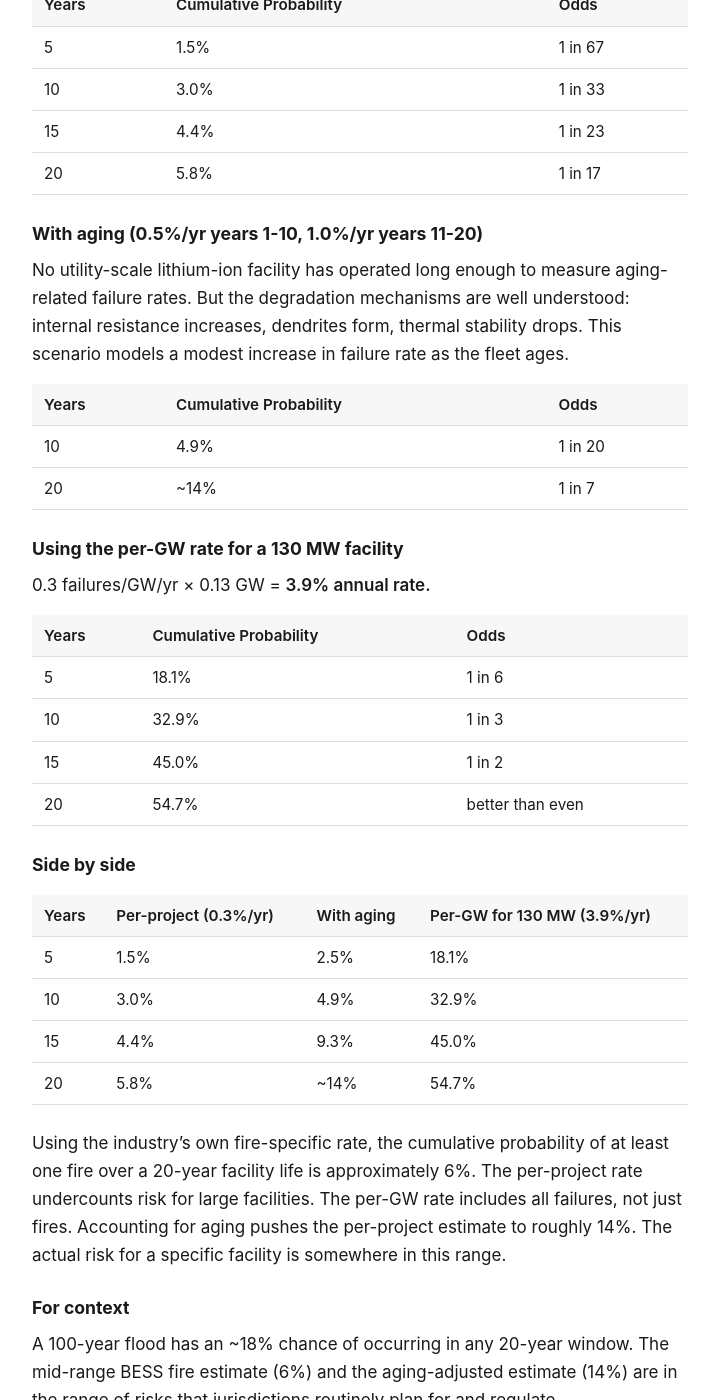
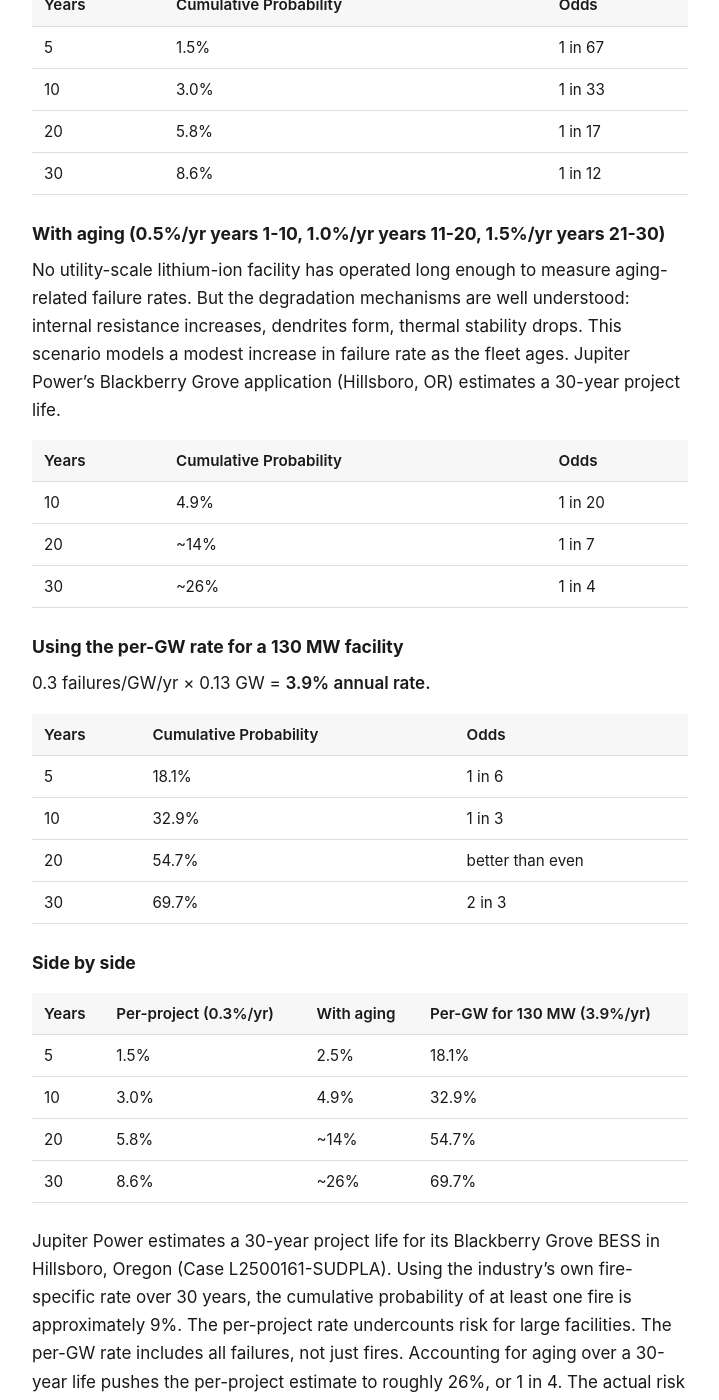
Before and after one commit to calef/cascadia-ridge-bess, a Jekyll site: the page built from _pages/fire-risk.md, in a window 1280 px wide and 1400 px high, scrolled down 1183 px. Shown: the whole window, without its empty margins (280-999 px from the left). Built offline with Jekyll 4.4.1, drawn with Linux system fonts in a browser that asks for light colours; some of the changed text lies outside the part shown.

Commit message:
Deploy site 2026-04-07-100539

```diff
--- a/_pages/fire-risk.md
+++ b/_pages/fire-risk.md
@@ -26,17 +26,18 @@ The industry's preferred number. Doesn't account for facility size.
 |---|---|---|
 | 5 | 1.5% | 1 in 67 |
 | 10 | 3.0% | 1 in 33 |
-| 15 | 4.4% | 1 in 23 |
 | 20 | 5.8% | 1 in 17 |
+| 30 | 8.6% | 1 in 12 |
 
-### With aging (0.5%/yr years 1-10, 1.0%/yr years 11-20)
+### With aging (0.5%/yr years 1-10, 1.0%/yr years 11-20, 1.5%/yr years 21-30)
 
-No utility-scale lithium-ion facility has operated long enough to measure aging-related failure rates. But the degradation mechanisms are well understood: internal resistance increases, dendrites form, thermal stability drops. This scenario models a modest increase in failure rate as the fleet ages.
+No utility-scale lithium-ion facility has operated long enough to measure aging-related failure rates. But the degradation mechanisms are well understood: internal resistance increases, dendrites form, thermal stability drops. This scenario models a modest increase in failure rate as the fleet ages. Jupiter Power's Blackberry Grove application (Hillsboro, OR) estimates a 30-year project life.
 
 | Years | Cumulative Probability | Odds |
 |---|---|---|
 | 10 | 4.9% | 1 in 20 |
 | 20 | ~14% | 1 in 7 |
+| 30 | ~26% | 1 in 4 |
 
 ### Using the per-GW rate for a 130 MW facility
 
@@ -46,8 +47,8 @@ No utility-scale lithium-ion facility has operated long enough to measure aging-
 |---|---|---|
 | 5 | 18.1% | 1 in 6 |
 | 10 | 32.9% | 1 in 3 |
-| 15 | 45.0% | 1 in 2 |
 | 20 | 54.7% | better than even |
+| 30 | 69.7% | 2 in 3 |
 
 ### Side by side
 
@@ -55,14 +56,14 @@ No utility-scale lithium-ion facility has operated long enough to measure aging-
 |---|---|---|---|
 | 5 | 1.5% | 2.5% | 18.1% |
 | 10 | 3.0% | 4.9% | 32.9% |
-| 15 | 4.4% | 9.3% | 45.0% |
 | 20 | 5.8% | ~14% | 54.7% |
+| 30 | 8.6% | ~26% | 69.7% |
 
-Using the industry's own fire-specific rate, the cumulative probability of at least one fire over a 20-year facility life is approximately 6%. The per-project rate undercounts risk for large facilities. The per-GW rate includes all failures, not just fires. Accounting for aging pushes the per-project estimate to roughly 14%. The actual risk for a specific facility is somewhere in this range.
+Jupiter Power estimates a 30-year project life for its Blackberry Grove BESS in Hillsboro, Oregon (Case L2500161-SUDPLA). Using the industry's own fire-specific rate over 30 years, the cumulative probability of at least one fire is approximately 9%. The per-project rate undercounts risk for large facilities. The per-GW rate includes all failures, not just fires. Accounting for aging over a 30-year life pushes the per-project estimate to roughly 26%, or 1 in 4. The actual risk for a specific facility is somewhere in this range.
 
 ### For context
 
-A 100-year flood has an ~18% chance of occurring in any 20-year window. The mid-range BESS fire estimate (6%) and the aging-adjusted estimate (14%) are in the range of risks that jurisdictions routinely plan for and regulate.
+A 100-year flood has a ~26% chance of occurring in any 30-year window. The mid-range BESS fire estimate (9%) and the aging-adjusted estimate (26%) are in the range of risks that jurisdictions routinely plan for and regulate.
 
 ## Why the real number is probably higher
 
@@ -98,9 +99,9 @@ This is why [ordinance amendments](/what-we-are-asking#ordinance-amendments) mat
 
 This facility would be adjacent to thousands of homes in the Snoqualmie Valley, next to fish-bearing streams that feed into the Snoqualmie River where ESA-listed Chinook salmon, steelhead, and bull trout are present, in a ridge-bounded valley where inversions trap smoke close to the ground.
 
-| Chemistry | Thermal Runaway? | 20-year risk range |
+| Chemistry | Thermal Runaway? | 30-year risk range |
 |---|---|---|
-| Lithium-ion (NMC/LFP) | Yes | 5.8%–54.7% |
+| Lithium-ion (NMC/LFP) | Yes | 8.6%–69.7% |
 | Sodium-ion (Peak Energy NFPP) | None in abuse testing | ~0% from this cause |
 
 Sodium-ion batteries have significantly higher thermal stability than lithium-ion. Peak Energy's NFPP chemistry, which Jupiter Power has contracted for other projects, has shown no thermal runaway in nail penetration, crush, overcharge, and saw testing. [Peer-reviewed research](https://www.mdpi.com/2313-0105/10/10/370) confirms that sodium-ion as a class has higher thermal runaway onset temperatures and lower pressure buildup than lithium-ion, though the degree of improvement varies by chemistry.
```
